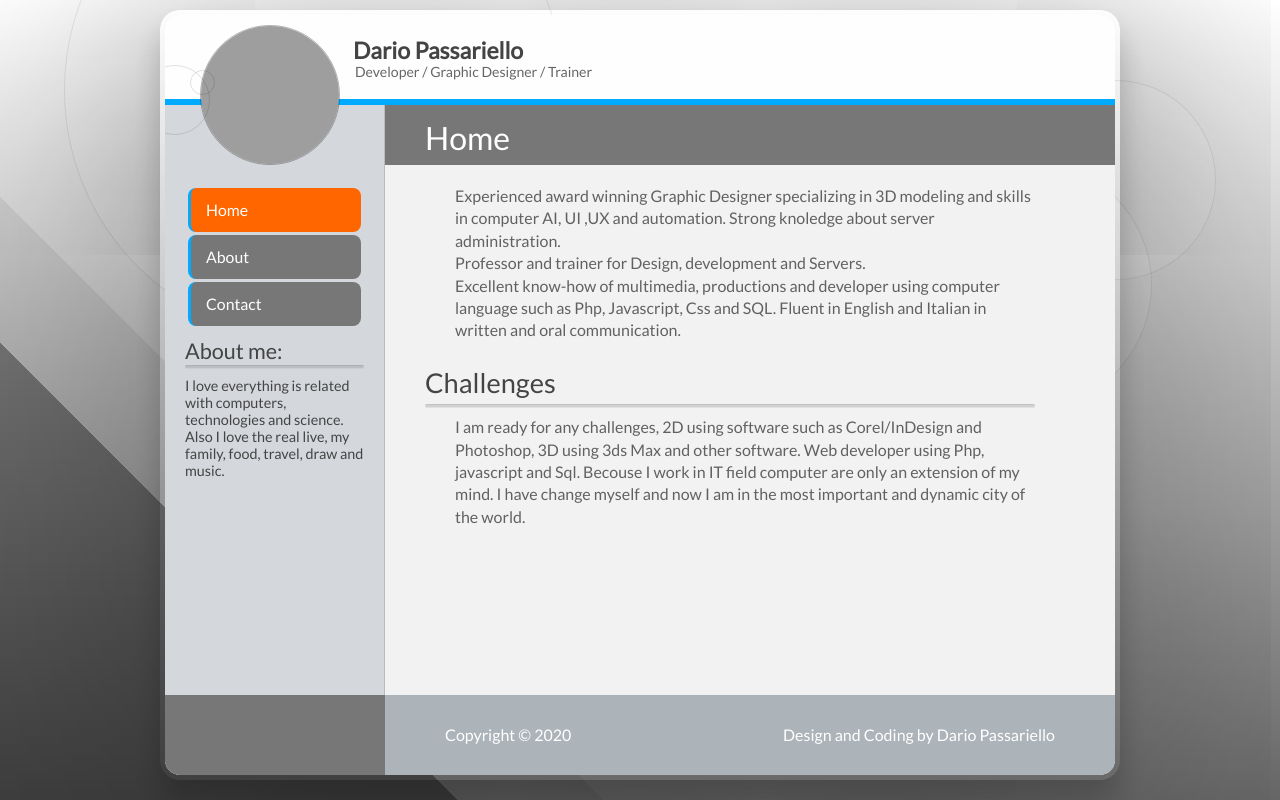
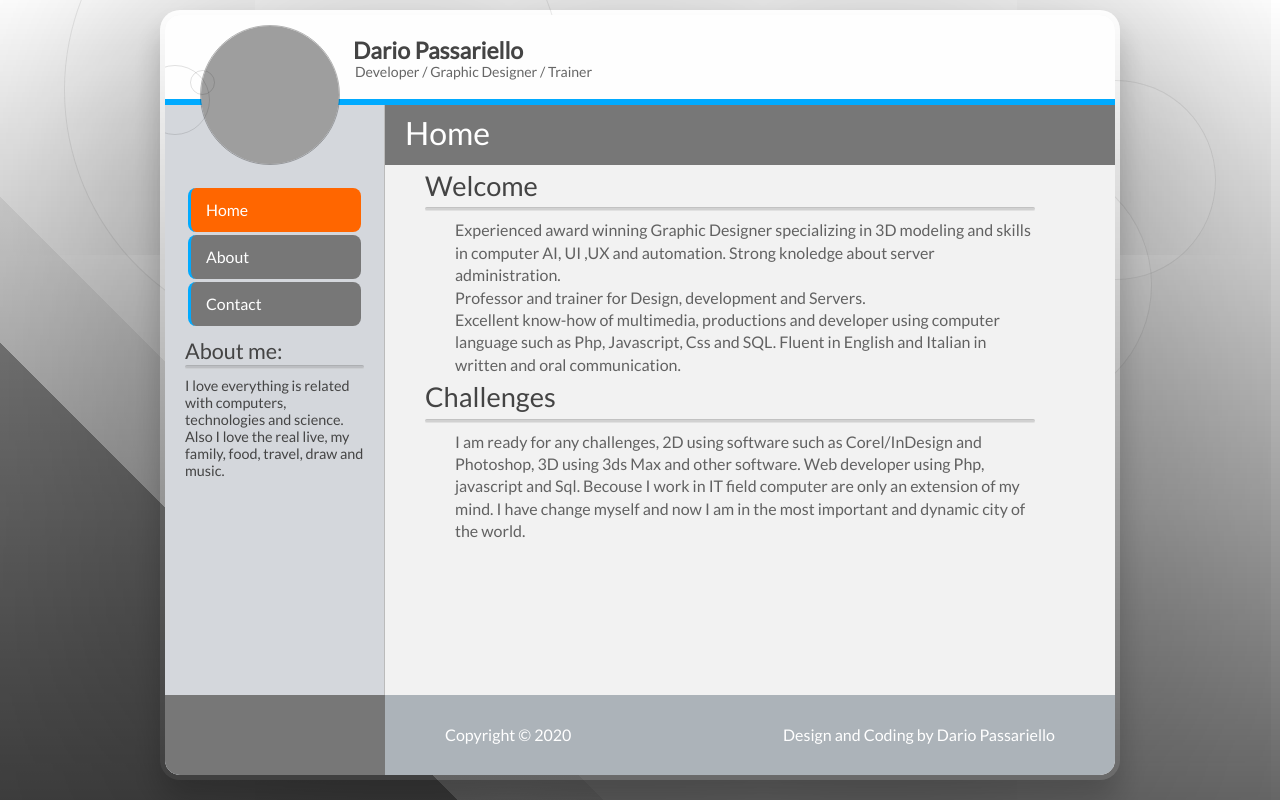
Before and after one commit to passariello/passariello.github.io, a PHP site: page / in a window 1280 px wide. Run offline with PHP 8.4, Linux system fonts and the light colour scheme; grey boxes are pictures that could not be loaded.

Commit message:
margin fixed

```diff
--- a/css/bootstrap.css
+++ b/css/bootstrap.css
@@ -28,8 +28,8 @@ SOFTWARE.
 	padding: 0;
 	border: 0;
 	vertical-align: top;
-	outline:0 !important;
-	outline-style:0 !important;
+	outline:0;
+	outline-style:0;
 	box-sizing: border-box;
 	scroll-behavior: smooth;
 }
--- a/css/html.css
+++ b/css/html.css
@@ -37,6 +37,7 @@ html, body{
 	font-size:1em;
 	font-family: Lato, Helvetica, Arial, sans-serif;
 	color:#444;
+	background-color: rgb(255,255,255);
 	cursor:default;
 }
 
--- a/css/style.css
+++ b/css/style.css
@@ -127,8 +127,8 @@ SOFTWARE.
 
 .title h2{
 	position:absolute;
-	top:25px;
-	left:40px;
+	top:20px;
+	left:20px;
 	font-size:2em;
 	color:white;
 }
@@ -147,7 +147,7 @@ SOFTWARE.
 }
 
 .page article{
-	padding:20px 80px 80px 40px;
+	padding:0 80px 80px 40px;
 	font-size:1em;
 	line-height:1.4em;
 }
@@ -157,6 +157,11 @@ SOFTWARE.
 	height:2em;
 	line-height:3em;
 	font-size:1.7em;
+}
+
+.page h2:first-of-type,
+.page h3:first-of-type{
+	margin-top:-20px
 }
 
 .page p{
--- a/pages/about/start.html
+++ b/pages/about/start.html
@@ -2,6 +2,8 @@
 <article class="about">
 
 	<section>
+		<h2>All information about me</h2>
+		<hr/>
 			<p>
 			I'm always enjoys using my imagination and knowledge to envision new ideas and help others to grow. I have a deep passion in comics, artwork, video games, which is where most of my inspirations originate. I'm currently crafting many of CG art work and training users in different vertical industries.
 			<br/>
--- a/pages/contact/start.html
+++ b/pages/contact/start.html
@@ -1,6 +1,8 @@
 <article>
 
 	<section>
+		<h2>All my contact information</h2>
+		<hr/>
 			<p>
 			Lorem Ipsum is simply dummy text of the printing and typesetting industry. Lorem Ipsum has been the industry's standard dummy text ever since the 1500s, when an unknown printer took a galley of type and scrambled it to make a type specimen book. It has survived not only five centuries, but also the leap into electronic typesetting, remaining essentially unchanged. It was popularised in the 1960s with the release of Letraset sheets containing Lorem Ipsum passages, and more recently with desktop publishing software like Aldus PageMaker including versions of Lorem Ipsum.
 			</p>
--- a/pages/home/start.html
+++ b/pages/home/start.html
@@ -1,6 +1,8 @@
 <article>
 
 	<section>
+			<h2>Welcome</h2>
+			<hr/>
 			<p>
 			Experienced award winning Graphic Designer specializing in 3D modeling and skills in computer AI, UI ,UX and automation.
 			Strong knoledge about server administration.
--- a/script/javascript.js
+++ b/script/javascript.js
@@ -91,7 +91,7 @@ SOFTWARE.
 
 					href = href.replace("#", "");
 					elem.addClass( href.replace(/\//g, '') );
-					elem.removeAttr( 'href' );
+					//elem.removeAttr( 'href' );
 				}
 			}).removeClass( 'selected' );
 
@@ -110,7 +110,7 @@ SOFTWARE.
 			var result = hash.split('&').reduce(function (result, item) {
 				var parts = item.split('=');
 				result[ parts[0] ] = parts[1];
-				console.log( result );
+				//console.log( result );
 				return result;
 			});
 
```
